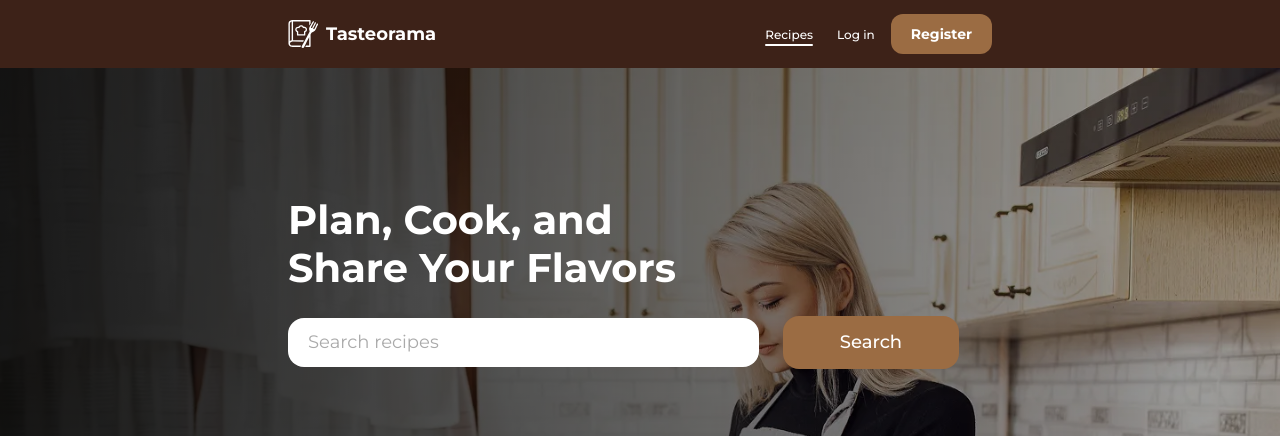
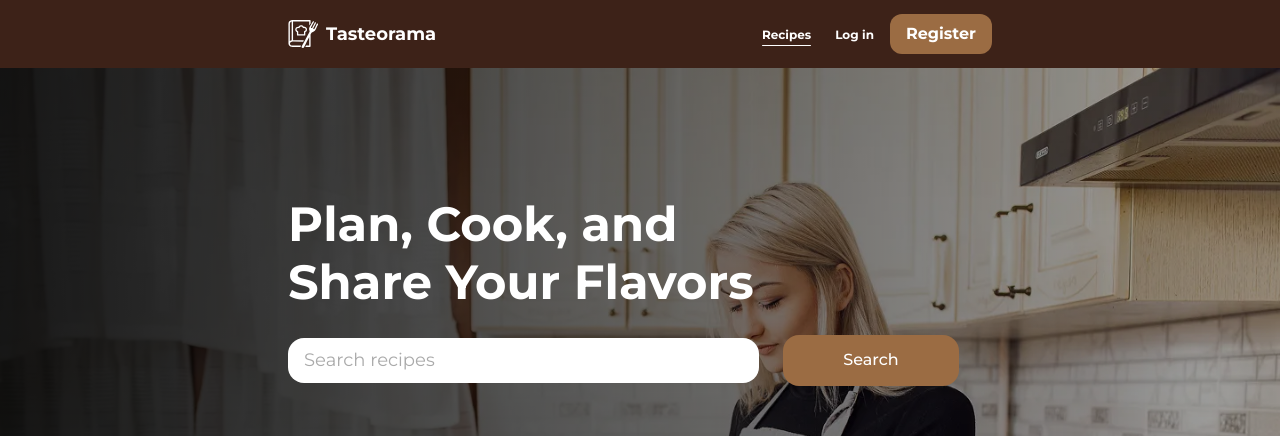
Before and after one commit to graudu12/Response-201-Front, a React (Vite) app: page / in a window 1280 px wide. Shown: the top 436 px of the page. Built offline with nearby package versions, Linux system fonts and the light colour scheme; no server answers.

Commit message:
add style and modal in mobile

```diff
--- a/src/components/AuthNav/AuthNav.module.css
+++ b/src/components/AuthNav/AuthNav.module.css
@@ -16,7 +16,7 @@
   color: #fff;
   text-decoration: none;
   font-size: 12px;
-  font-weight: 500;
+  font-weight: 600;
   padding: 0;
   line-height: 1.2;
   display: inline-block;
@@ -29,7 +29,7 @@
   bottom: -4px;
   left: 0;
   width: 0;
-  height: 2px;
+  height: 1px;
   background-color: #fff;
   transition: width 0.3s ease;
   border-radius: 1px;
@@ -45,10 +45,10 @@
 .authRegister {
   background-color: #9b6c43;
   color: #fff;
-  padding: 8px 20px;
+  padding: 12px 16px;
   border: none;
   border-radius: 12px;
-  font-size: 14px;
+  font-size: 16px;
   font-weight: 600;
   line-height: 1.2;
   cursor: pointer;
--- a/src/components/Header/Header.module.css
+++ b/src/components/Header/Header.module.css
@@ -102,8 +102,8 @@
   position: relative;
   color: #fff;
   text-decoration: none;
-  font-size: 16px;
-  font-weight: 500;
+  font-size: 12px;
+  font-weight: 600;
   padding-bottom: 4px;
   transition: color 0.3s ease;
 }
--- a/src/components/Hero/Hero.module.css
+++ b/src/components/Hero/Hero.module.css
@@ -42,7 +42,7 @@
 /* Заголовок */
 .title {
   color: #fff;
-  font-size: 40px;
+  font-size: 48px;
   font-weight: 600;
   line-height: 1.2;
   text-align: left;
--- a/src/components/MobileMenu/MobileMenu.jsx
+++ b/src/components/MobileMenu/MobileMenu.jsx
@@ -1,10 +1,15 @@
-import { useEffect } from "react";
+import { useEffect, useState } from "react";
 import { NavLink } from "react-router-dom";
 import css from "./MobileMenu.module.css";
 import clsx from "clsx";
 import Logo from "../Logo/Logo";
+import AuthPromptModal from "../AuthPromptModal/AuthPromptModal";
+import LogoutModal from "../LogoutModal/LogoutModal"; // 🆕
 
 const MobileMenu = ({ isLoggedIn, user, onClose, onLogout }) => {
+  const [showAuthModal, setShowAuthModal] = useState(false);
+  const [showLogoutModal, setShowLogoutModal] = useState(false); // 🆕
+
   // Закриття по Escape
   useEffect(() => {
     const handleKeyDown = (e) => {
@@ -12,7 +17,6 @@ const MobileMenu = ({ isLoggedIn, user, onClose, onLogout }) => {
         onClose();
       }
     };
-
     window.addEventListener("keydown", handleKeyDown);
     return () => window.removeEventListener("keydown", handleKeyDown);
   }, [onClose]);
@@ -24,7 +28,22 @@ const MobileMenu = ({ isLoggedIn, user, onClose, onLogout }) => {
     }
   };
 
+  const handleLogoutClick = () => {
+    if (!isLoggedIn) {
+      setShowAuthModal(true);
+      return;
+    }
+    setShowLogoutModal(true); // ⬅️ Показуємо модалку замість одразу logOut
+  };
+
+  const handleConfirmLogout = () => {
+    onLogout(); // вихід
+    setShowLogoutModal(false);
+    onClose(); // закриваємо меню
+  };
+
   return (
+    <>
       <div className={css.backdrop} onClick={handleBackdropClick}>
         <div className={css.mobileMenu}>
           <div className={css.headerRow}>
@@ -58,10 +77,7 @@ const MobileMenu = ({ isLoggedIn, user, onClose, onLogout }) => {
                   <span className={css.username}>{user.name}</span>
                   <button
                     className={css.logoutIcon}
-                  onClick={() => {
-                    onLogout();
-                    onClose();
-                  }}
+                    onClick={handleLogoutClick}
                     aria-label="Logout"
                   >
                     <div className={css.separator}></div>
@@ -96,6 +112,18 @@ const MobileMenu = ({ isLoggedIn, user, onClose, onLogout }) => {
           </nav>
         </div>
       </div>
+
+      <AuthPromptModal
+        isOpen={showAuthModal}
+        onClose={() => setShowAuthModal(false)}
+      />
+
+      <LogoutModal
+        isOpen={showLogoutModal}
+        onClose={() => setShowLogoutModal(false)}
+        onLogout={handleConfirmLogout}
+      />
+    </>
   );
 };
 
--- a/src/components/Navigation/Navigation.module.css
+++ b/src/components/Navigation/Navigation.module.css
@@ -16,7 +16,7 @@
   color: #fff;
   text-decoration: none;
   font-size: 12px;
-  font-weight: 500;
+  font-weight: 600;
   padding-bottom: 4px;
   transition: color 0.3s ease;
 }
@@ -27,7 +27,7 @@
   left: 0;
   bottom: 0;
   width: 0;
-  height: 2px;
+  height: 1px;
   background-color: #fff;
   transition: width 0.3s ease;
   border-radius: 1px;
@@ -47,7 +47,7 @@
   padding: 12px 16px;
   border: none;
   border-radius: 8px;
-  font-weight: 500;
+  font-weight: 600;
   cursor: pointer;
   transition: background-color 0.3s ease;
   text-align: center;
--- a/src/components/SearchBox/SearchBox.module.css
+++ b/src/components/SearchBox/SearchBox.module.css
@@ -9,7 +9,7 @@
 /* Mobile */
 .searchInput {
   width: 100%;
-  padding: 14px 20px;
+  padding: 12px 16px;
   font-size: 16px;
   background-color: #fff;
   border: none;
@@ -24,7 +24,7 @@
 
 .searchButton {
   width: 100%;
-  padding: 14px 20px;
+  padding: 12px 16px;
   font-size: 16px;
   font-weight: 500;
   background-color: #9b6c43;
@@ -59,7 +59,7 @@
   .searchButton {
     width: 176px;
     padding: 16px 0;
-    font-size: 18px;
+    font-size: 16px;
     border-radius: 16px;
   }
 }
@@ -67,14 +67,14 @@
 /* Desktop */
 @media screen and (min-width: 1440px) {
   .searchInput {
-    padding: 18px 28px;
-    font-size: 20px;
+    padding: 12px 16px;
+    font-size: 16px;
   }
 
   .searchButton {
     width: 190px;
-    padding: 18px 0;
-    font-size: 20px;
+    padding: 12px 16px;
+    font-size: 16px;
   }
   .searchBox {
     gap: 12px;
--- a/src/components/UserMenu/UserMenu.module.css
+++ b/src/components/UserMenu/UserMenu.module.css
@@ -38,6 +38,7 @@
 .username {
   color: #fff;
   font-weight: 600;
+  font-size: 12px;
 }
 
 .separator {
```
Lines whose indentation alone changed are shown as unchanged.
